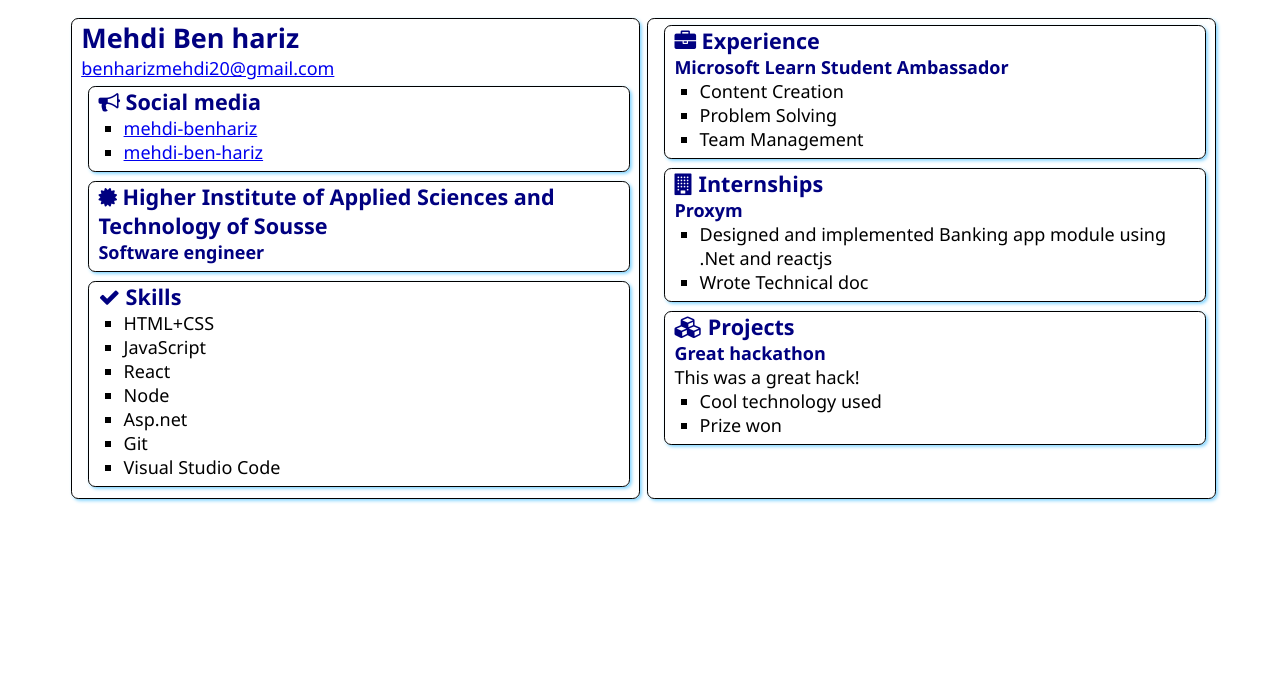
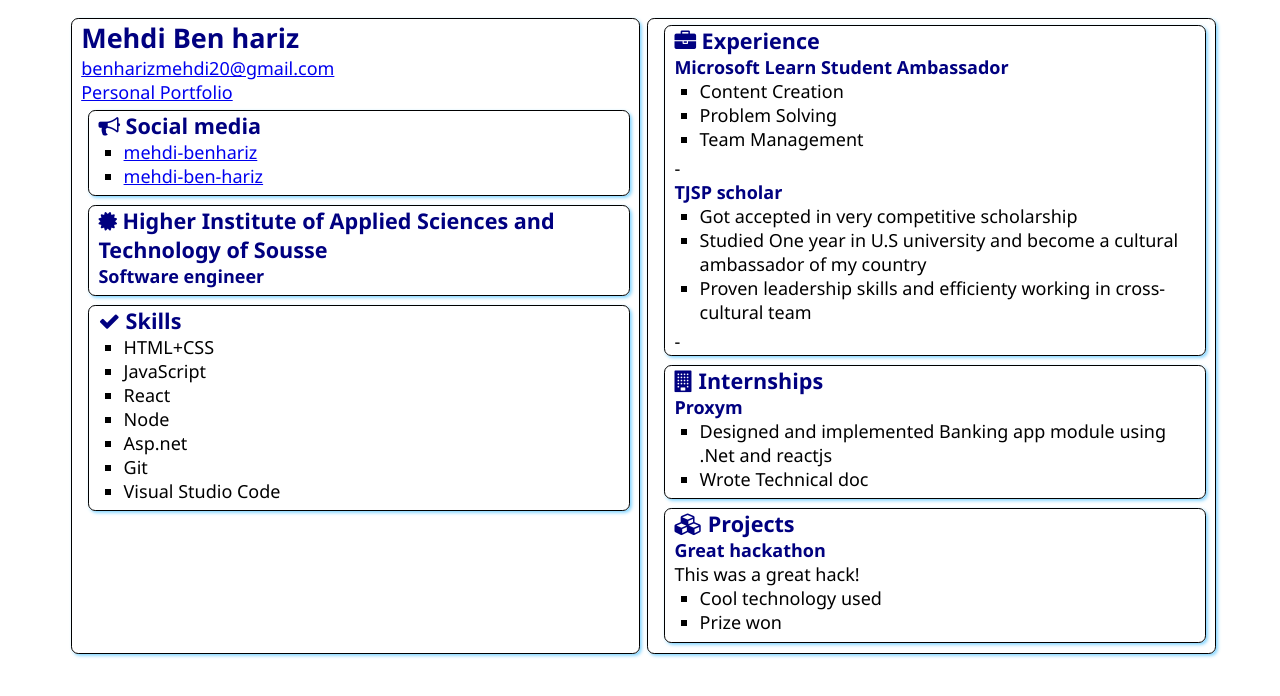
Before and after one commit to mehdi-benhariz/SATechnicalMic, a plain HTML site: page src/index.html in a window 1280 px wide. Drawn offline with Linux system fonts and the light colour scheme.

Commit message:
minor changes

```diff
--- a/src/index.html
+++ b/src/index.html
@@ -4,16 +4,17 @@
     <meta charset="UTF-8">
     <meta http-equiv="X-UA-Compatible" content="IE=edge">
     <meta name="viewport" content="width=device-width, initial-scale=1.0">
-    <title>Resume</title>
+    <title>Mehdi - Resume</title>
 
     <link rel="stylesheet" href="style.css">
-    <link rel="stylesheet" href="https://cdnjs.cloudflare.com/ajax/libs/font-awesome/4.7.0/css/font-awesome.min.css">
+    <link rel="stylesheet"href="https://cdnjs.cloudflare.com/ajax/libs/font-awesome/4.7.0/css/font-awesome.min.css">
 </head>
 <body>
     <main>
         <article class="box">
             <h1>Mehdi Ben hariz</h1>
             <div><a href="mailto:benharizmehdi20@gmail.com">benharizmehdi20@gmail.com</a></div>
+            <div><a href="https://mehdi-bh-portfolio.netlify.app/"  target="_blank" >Personal Portfolio</a></div>
 
             <section class="box">
                 <h2>
@@ -67,7 +68,14 @@
                     <li>Content Creation</li>
                     <li>Problem Solving</li>
                     <li>Team Management</li>
-                </ul>
+                </ul>-
+                <h3>TJSP scholar</h3>
+                <ul>
+                    <li>Got accepted  in very competitive scholarship</li>
+                    <li>Studied One year in U.S university and become a cultural ambassador of my country</li>
+                    <li>Proven leadership skills and efficienty working in cross-cultural team</li>
+
+                </ul>-
             </section>
             <section class="box">
                 <h2>
```
